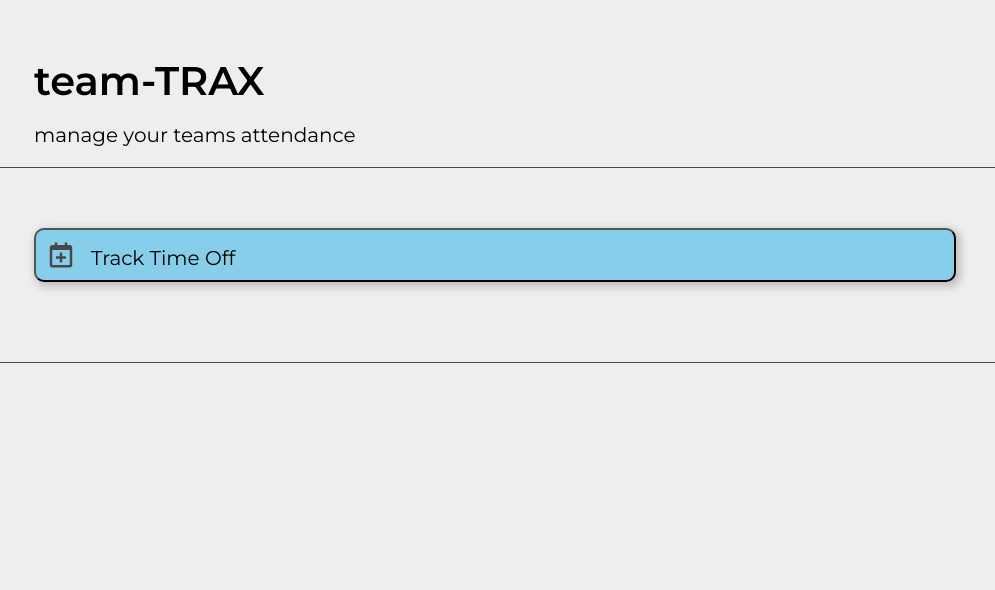
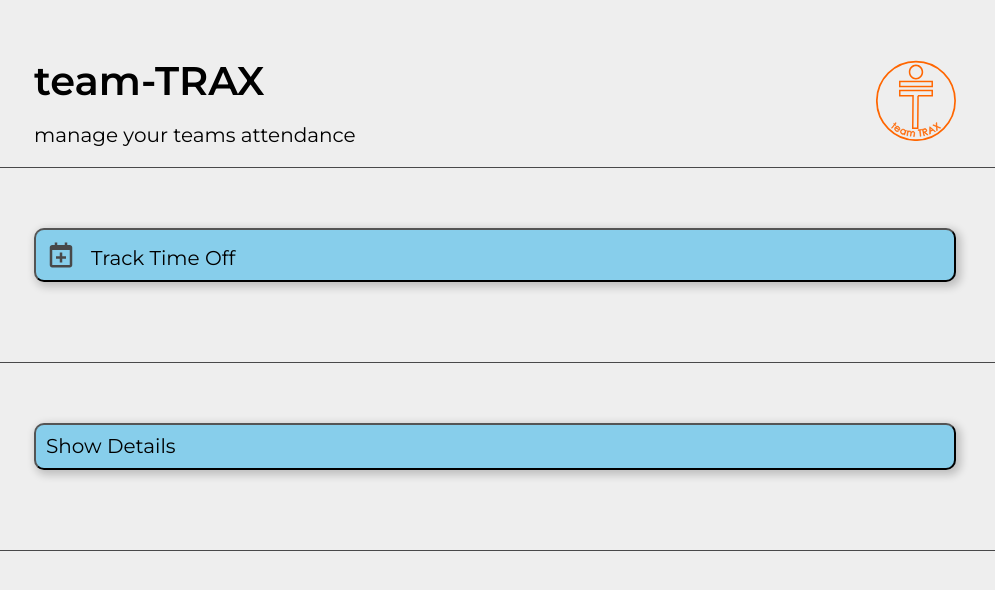
Before and after one commit to jonathanphill/team-trax, a React (Create React App) app: page / in a window 1280 px wide. Shown: the part 102-692 px from the top of the page, without its empty margins (30-1025 px from the left). Built offline with nearby package versions, Linux system fonts and the light colour scheme.

Commit message:
added logo for the app

```diff
--- a/src/App.css
+++ b/src/App.css
@@ -12,11 +12,29 @@
   padding-top: 8em;
   font-family: var(--ff-primary);
   font-size: var(--step-0);
+  /* border:3px solid tomato; */
 }
-
+/* .wrapper{
+  border:3px solid black;
+} */
+.header__text{
+  display: flex;
+  justify-content: space-between;
+  position: relative;
+}
 .header__text h1{
   margin: 0;
   padding: 0;
+}
+.headerLogo{
+  height: 4em;
+  width: 4em;
+  position: absolute;
+  right: 20%;
+}
+.logo{
+  /* border:1px solid tomato; */
+  font-size: var(--step-0);
 }
 #calendarPlus {
     color: rgb(72, 72, 73);
@@ -29,7 +47,7 @@
 }
 
 .App header,
-.App main{
+.App .publishData{
   margin-bottom: 3em;
   border-bottom: 1px solid rgb(72, 72, 73);
 }
--- a/src/App.js
+++ b/src/App.js
@@ -14,6 +14,7 @@ import {
   push,
 } from "firebase/database";
 import firebase from "./firebase";
+import Logo from "./team-TRAX logo copy-01.svg";
 
 function App() {
   const [currentEmployeeName, setCurrentEmployeeName] = useState("");
@@ -79,11 +80,18 @@ function App() {
           <div className="App ">
             <header>
               <div className="header__text wrapper">
+                <div className="headerText">
                   <h1>team-TRAX</h1>
                   <p>manage your teams attendance</p>
                 </div>
+                <div className="headerLogo">
+                  <img className="logo" src={Logo} alt="" />
+                </div>
+              </div>
+
             </header>
             <main>
+              <section className="publishData">
                 <div className="wrapper">
                   <div className="trackTime__button--container">
                     <button
@@ -99,7 +107,20 @@ function App() {
                   <div className="formContainer">
                     {toggleForm && <Form clearForm={setToggleForm} />}
                   </div>
+
                 </div>
+              </section>
+              <section className="publishData">
+                <div className="wrapper">
+                  <div className="trackTime__button--container">
+                    <button
+                      className="trackTime__button"
+                    >
+                      Show Details
+                    </button>
+                  </div>
+                </div>
+              </section>
             </main>
           </div>
         </ClearData.Provider>
```
Also changed, not shown: src/team-TRAX logo copy-01.svg (added). Lines whose indentation alone changed are shown as unchanged.
